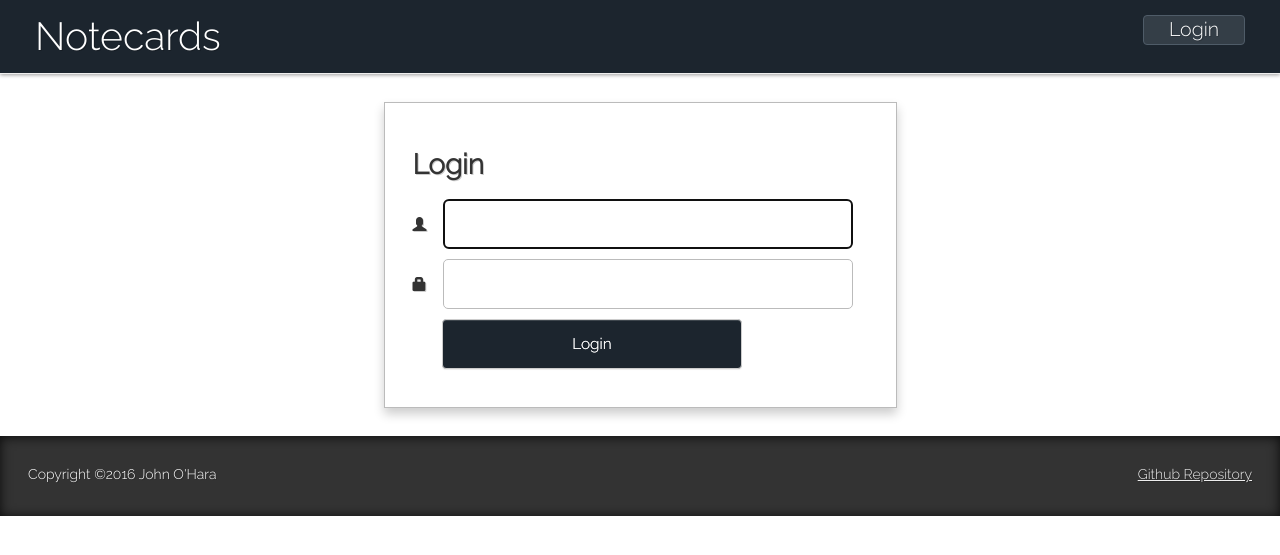
After one commit to jaohara/notecards, a Django app: page /accounts/login/ in a window 1280 px wide. The commit adds this page. Shown: the top 555 px of the page. Run offline with Django 3.2, Linux system fonts and the light colour scheme; some libraries are stand-ins or nearby versions.

Commit message:
Added and styled a basic login form, more little jquery bits.

```diff
--- a/notecards/static/css/notecards.css
+++ b/notecards/static/css/notecards.css
@@ -76,8 +76,13 @@ div.menu{
     border-radius: 4px;
     border: 1px solid rgb(79,92,104);
     float: right;
-    font-size: 2.0em;
+    font-size: 1.4em;
+    margin: 0 0 0 1.0em;
     padding: 0px 10px;
+}
+
+div.menu.login{
+
 }
 
 div.menu a{
@@ -359,6 +364,41 @@ table.deck-table{
 }
 
 /* ------------------------------------------------------
+    Login Page
+------------------------------------------------------ */
+
+div.login-wrapper{
+    border: 1px solid #bbb;
+    box-shadow: 0px 6px 10px rgba(0,0,0,0.2);
+    margin: 2.0em auto;
+    padding: 2.0em;
+    width: 45%;
+}
+
+div.login-wrapper form{
+    width: 100%;
+}
+
+div.login-wrapper input#id_username, .login-wrapper input#id_password{
+    border: 1px solid #bbb;
+    border-radius: 5px;
+    font-size: 1.2em;
+    margin-left: 1.0em;
+    min-height: 50px;
+    padding: .8em;
+    width: 90%;
+}
+
+div.login-wrapper input.login-submit{
+    background: rgb(28,37,46);
+    color: #fff;
+    margin-left: 1.9em;
+    min-height: 50px;
+    padding: .8em;
+    width: 66%;
+}
+
+/* ------------------------------------------------------
     Quiz CSS
 ------------------------------------------------------ */
 
--- /dev/null
+++ b/notecards/static/js/notecards-deck-list-jquery.js
@@ -0,0 +1,3 @@
+$(document).ready(function(){
+
+});
--- a/notecards/static/js/notecards-jquery.js
+++ b/notecards/static/js/notecards-jquery.js
@@ -1,5 +1,21 @@
 $(document).ready(function() {
-    $('#about-btn').click(function(event) {
-        alert("This button was triggered with jQuery");
+    /*
+        Defines jQuery behavior that spans the entire application.
+    */
+
+
+    /*
+        I want to have this better handled in the future. Instead of using
+        the browser confirm dialog, I want to make a div appear with a
+        confirm or cancel button so we keep focus within the same window
+        and maintain a similar visual scheme between the app and the dialog.
+    */
+    $("a.delete-link").on("click", function(event){
+        event.stopImmediatePropagation();
+        event.preventDefault();
+
+        if(confirm("Really delete this deck?")){
+            window.location.href = $(this).attr("href");
+        }
     });
 });
--- a/notecards/templates/notecards/base.html
+++ b/notecards/templates/notecards/base.html
@@ -34,6 +34,14 @@
     <body>
         <div class="page-header">
             <h1><a href="/">Notecards</a>{%block pageheader%}{%endblock%}</h1>
+
+            <div class="menu login">
+                {% if user.is_authenticated %}
+                Logged in as {{user.username}} - <a href="{% url 'logout' %}">Logout</a>
+                {% else %}
+                <a href="{% url 'login' %}">Login</a>
+                {% endif %}
+            </div>
 
             {% block menu %}
             {% endblock %}
@@ -77,5 +85,7 @@
             <a href="https://github.com/jaohara/notecards">Github Repository</a>
             </div>
         </div>
+
+        <script src="{% static 'js/notecards-jquery.js'%}"></script>
     </body>
 </html>
--- a/notecards/templates/notecards/deck_list.html
+++ b/notecards/templates/notecards/deck_list.html
@@ -19,7 +19,7 @@
             <td class="centered-cell">{{deck.author|capfirst}}</td>
             <td>{{deck.created_date}}</td>
             <td class="centered-cell">
-                <a href="{% url 'delete_deck' pk=deck.pk %}">
+                <a class="delete-link" href="{% url 'delete_deck' pk=deck.pk %}">
                     <span class="glyphicon glyphicon-remove"></span>
                 </a>
             </td>
--- /dev/null
+++ b/notecards/templates/registration/login.html
@@ -0,0 +1,22 @@
+{% extends "notecards/base.html" %}
+
+{% block content %}
+
+<div class="login-wrapper">
+
+<h1>Login</h1>
+
+{% if form.errors %}
+    <p>Your username and password didn't match.</p>
+{% endif %}
+
+    <form method="post" action="{% url 'login' %}">
+    {% csrf_token %}
+        <p><span class="glyphicon glyphicon-user"></span>{{form.username}}</p>
+        <p><span class="glyphicon glyphicon-lock"></span>{{form.password}}</p>
+        <p><input class="login-submit save btn btn-default" type="submit" value="Login"></p>
+    </form>
+
+</div>
+
+{% endblock %}
--- a/notes/settings.py
+++ b/notes/settings.py
@@ -124,3 +124,5 @@ USE_TZ = True
 
 STATIC_URL = '/static/'
 STATIC_ROOT = os.path.join(BASE_DIR, 'static')
+
+LOGIN_REDIRECT_URL = '/'
--- a/notes/urls.py
+++ b/notes/urls.py
@@ -14,9 +14,13 @@ Including another URLconf
     2. Add a URL to urlpatterns:  url(r'^blog/', include('blog.urls'))
 """
 from django.conf.urls import include, url
+from django.contrib.auth import views
+
 from django.contrib import admin
 
 urlpatterns = [
     url(r'^admin/', admin.site.urls),
+    url(r'^accounts/login/$', views.login, name='login'),
+    url(r'^accounts/logout/$', views.logout, name='logout', kwargs={'next_page': '/'}),
     url(r'', include('notecards.urls')),
 ]
```
